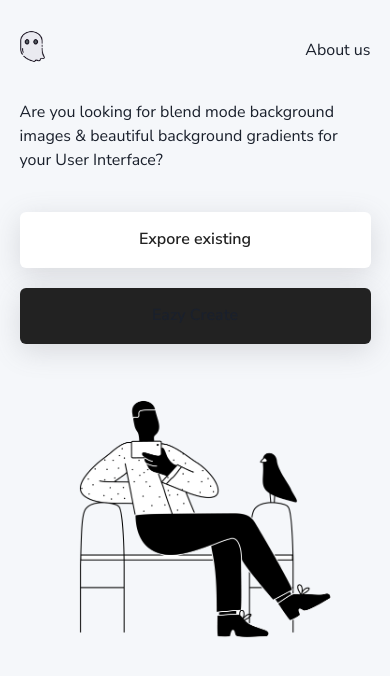
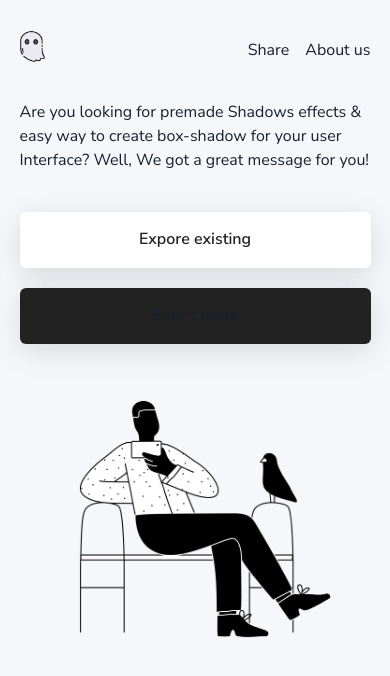
Before and after one commit to TyperGuy/shadowghost, a Next.js app: page / in a window 390 px wide. Shown: the top 676 px of the page. Built offline with nearby package versions, Linux system fonts and the light colour scheme.

Commit message:
feat(header) : responsivity to mobile and tablet

```diff
--- a/views/call2action/Call2Action.module.scss
+++ b/views/call2action/Call2Action.module.scss
@@ -72,6 +72,6 @@
 .img{
   width: 100%;
   @media only screen and (min-width:866px){
-    max-width: 400px;
+    max-width: 450px;
   }
 }
--- a/views/call2action/index.tsx
+++ b/views/call2action/index.tsx
@@ -9,8 +9,8 @@ export const Call2Action: NextPage = () => {
      <div className={Styles.innerContainer}>
       <Flex direction="column" gap={10}>
         <Text maxW={378}>
-          Are you looking for blend mode background images &
-          beautiful background gradients for your User Interface?
+        Are you looking for premade Shadows effects & easy way to
+        create box-shadow for your user Interface? Well, We got a great message for you!
         </Text>
         <Flex gap={5}className={Styles.buttonContainer}>
           <Button className={Styles.button}> Expore existing</Button>
--- a/views/header/index.tsx
+++ b/views/header/index.tsx
@@ -2,18 +2,21 @@ import type { NextPage } from "next";
 import Styles from "./Header.module.scss";
 import { Logo } from "components/logo";
 import Link from "next/link";
-import {Text } from "@chakra-ui/react";
+import {Flex, Text } from "@chakra-ui/react";
 
 export const Header: NextPage = () => {
   return (
     <div className={Styles.headerContainer}>
      <div className={Styles.nav}>
       <Logo />
-      <Link href="/about">
-        <a>
-          <Text>About us</Text>
-        </a>
-      </Link>
+      <Flex gap={4}>
+        <Text>Share</Text>
+        <Link href="/about">
+          <a>
+            <Text>About us</Text>
+          </a>
+        </Link>
+      </Flex>
      </div>
     </div>
   );
```
